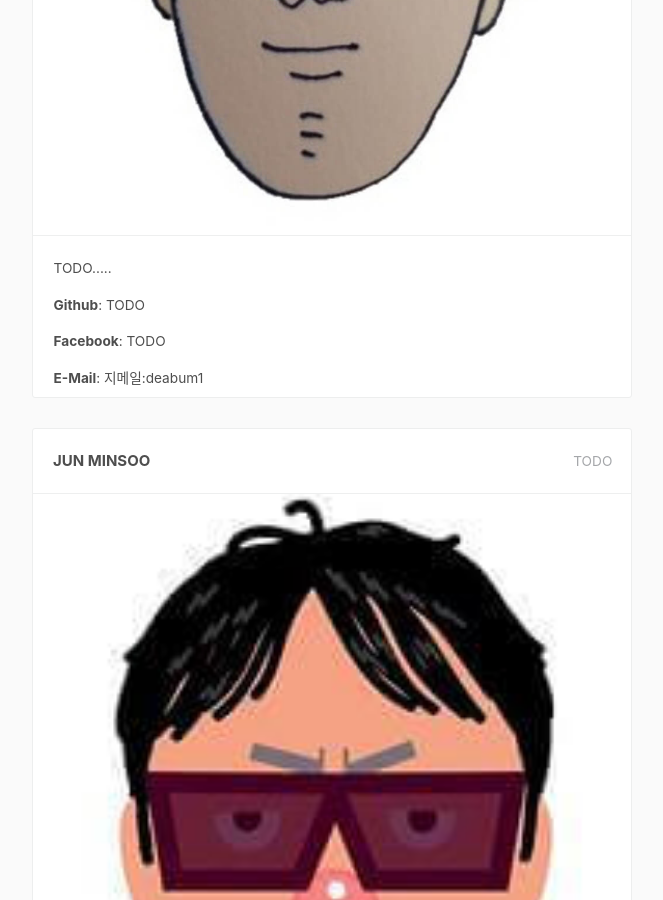
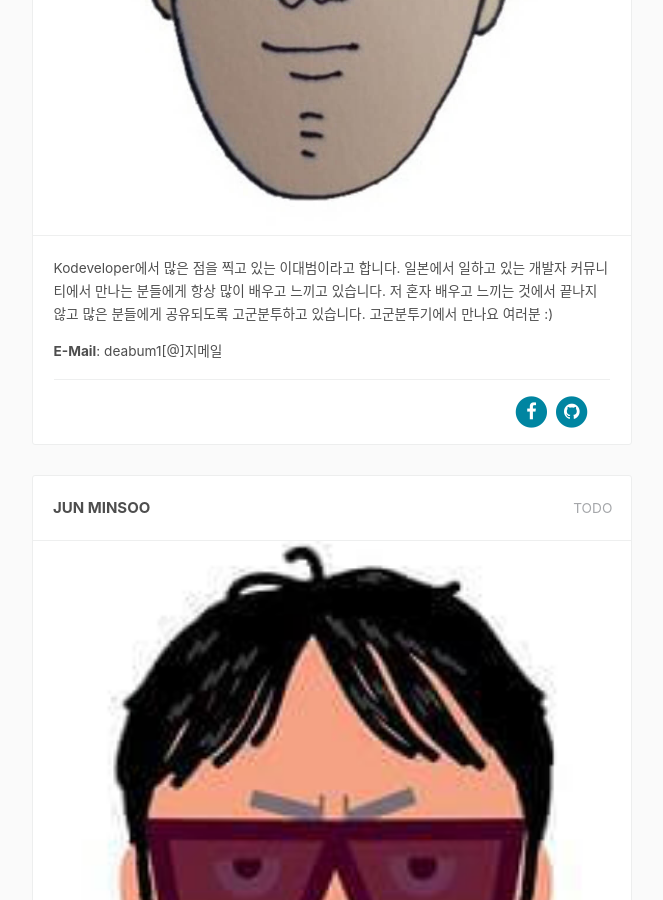
Before and after one commit to kodevops/blog, a Jekyll site: the page built from staff/index.html, in a window 1280 px wide and 900 px high, scrolled down 1559 px. Shown: the whole window, without its empty margins (308-971 px from the left). Built offline with Jekyll 4.4.1, drawn with Linux system fonts in a browser that asks for light colours; nearby versions of some CDN libraries; comment, search, counter and statistics services are not loaded.

Commit message:
Update index.html
스태프: 대범 업데이트

```diff
--- a/staff/index.html
+++ b/staff/index.html
@@ -63,17 +63,31 @@ layout: default
 							<img src="images/staff-avatar-daebum.jpeg">
 							<ul>
                 <li>
-                  TODO.....
+                  Kodeveloper에서 많은 점을 찍고 있는 이대범이라고 합니다. 일본에서 일하고 있는 개발자 커뮤니티에서 만나는 분들에게 항상 많이 배우고 느끼고 있습니다. 저 혼자 배우고 느끼는 것에서 끝나지 않고 많은 분들에게 공유되도록 고군분투하고 있습니다. 고군분투기에서 만나요 여러분 :)
                 </li>
                 <li>
-                  <span><b>Github</b>: TODO</span>
+                  <span><b>E-Mail</b>: deabum1[@]지메일</span>
+								</li>
+                <li class="skill">
+                  <ul class="list-inline text-right">
+                      <li>
+                        <a target="_blank" href="https://www.facebook.com/daebum.lee.0712">
+                          <span class="fa-stack fa-lg">
+                            <i class="fa fa-circle fa-stack-2x"></i>
+                            <i class="fa fa-facebook fa-stack-1x fa-inverse"></i>
+                          </span>
+                        </a>
+                      </li>
+                      <li>
+                        <a target="_blank" href="https://github.com/BoomLEE">
+                          <span class="fa-stack fa-lg">
+                            <i class="fa fa-circle fa-stack-2x"></i>
+                            <i class="fa fa-github fa-stack-1x fa-inverse"></i>
+                          </span>
+                        </a>
+                      </li>
+                  </ul>
                 </li>
-                <li>
-									<span><b>Facebook</b>: TODO</span>
-                </li>
-                <li>
-                  <span><b>E-Mail</b>: 지메일:deabum1</span>
-								</li>
 							</ul>
 						</div>
 					</li>
```
